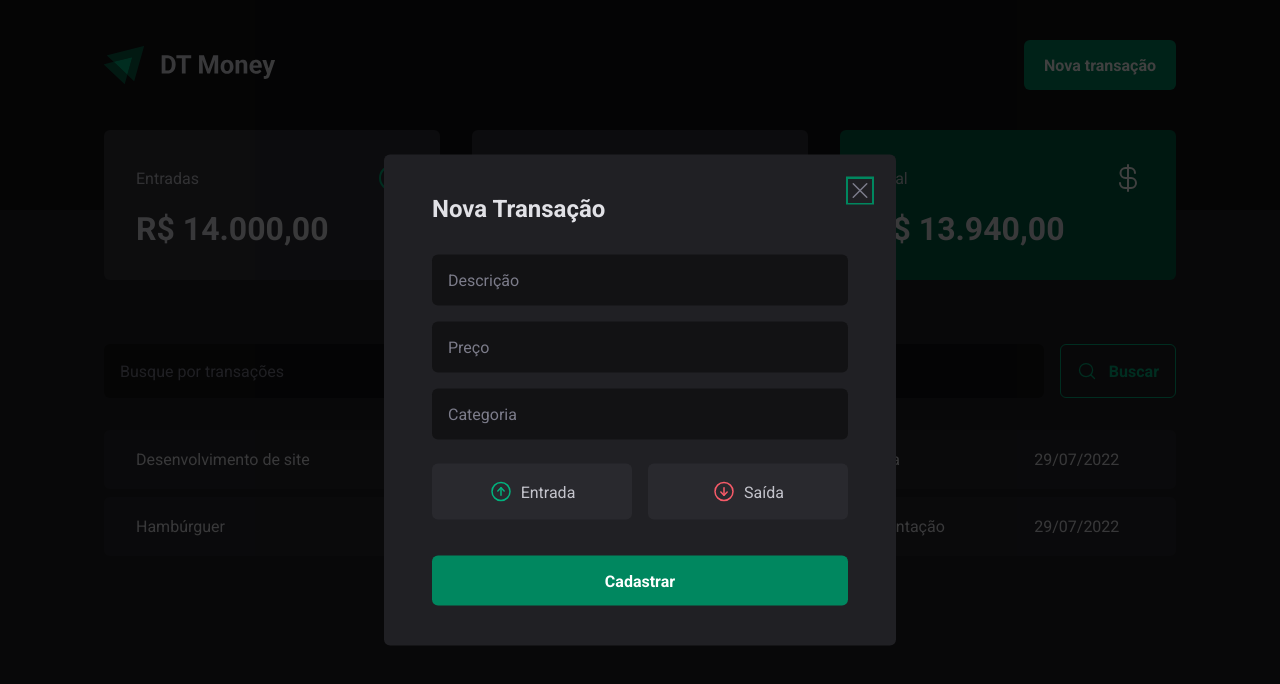
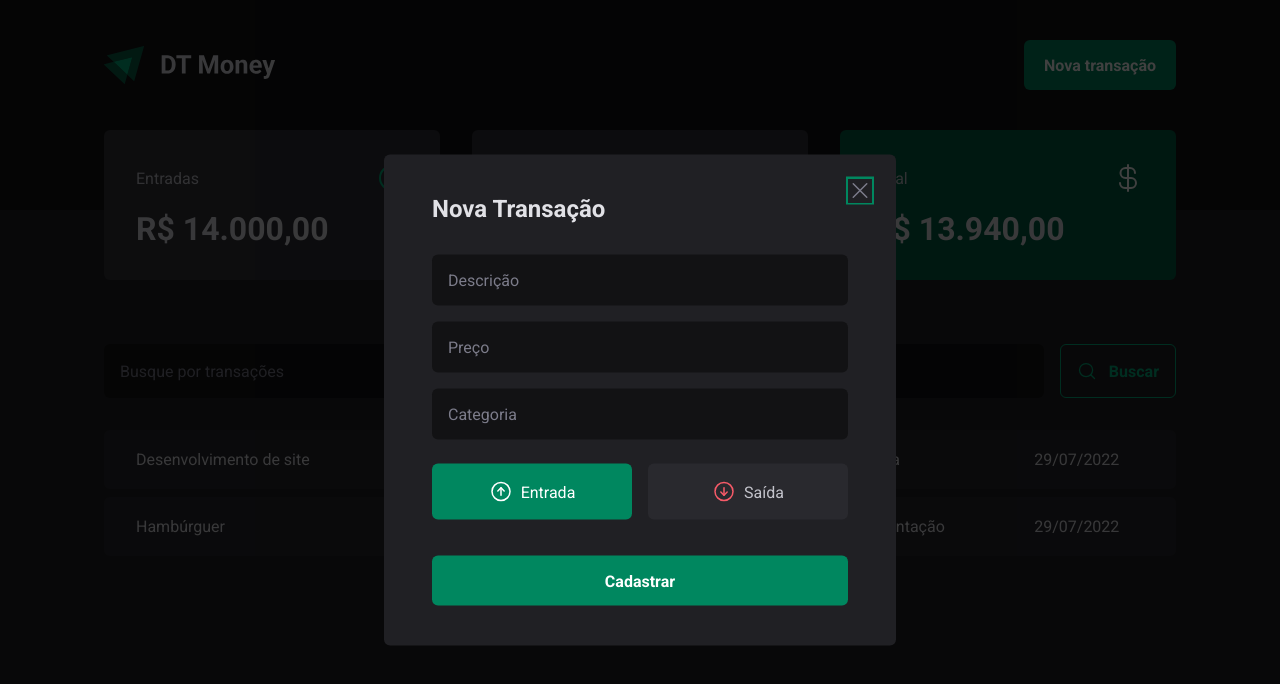
Before and after one commit to GustaGomes/FinControl, a React (Vite) app: page / in a window 1280 px wide. Both pictures are taken after a click on the button "Nova transação". Shown: the top 684 px of the page. Built offline with nearby package versions, Linux system fonts and the light colour scheme; data requests are answered from the project's data file.

Commit message:
controlled components

```diff
--- a/src/components/NewTransactionModal/index.tsx
+++ b/src/components/NewTransactionModal/index.tsx
@@ -1,7 +1,7 @@
 import { zodResolver } from "@hookform/resolvers/zod";
 import * as Dialog from "@radix-ui/react-dialog";
 import { ArrowCircleDown, ArrowCircleUp, X } from "phosphor-react";
-import { useForm } from "react-hook-form";
+import { useForm, Controller } from "react-hook-form";
 import * as z from "zod";
 import {
   CloseButton,
@@ -15,18 +15,22 @@ const newTransactionFormSchema = z.object({
   description: z.string(),
   price: z.number(),
   category: z.string(),
-  // type: z.enum(['income', 'outcome']),
+  type: z.enum(["income", "outcome"]),
 });
 
 type NewTransactionFormInputs = z.infer<typeof newTransactionFormSchema>;
 
 export function NewTransactionModal() {
   const {
+    control,
     register,
     handleSubmit,
     formState: { isSubmitting },
   } = useForm<NewTransactionFormInputs>({
     resolver: zodResolver(newTransactionFormSchema),
+    defaultValues: {
+      type: "income",
+    },
   });
 
   async function handleCreateNewTransaction(data: NewTransactionFormInputs) {
@@ -66,7 +70,15 @@ export function NewTransactionModal() {
             {...register("category")}
           />
 
-          <TransactionType>
+          <Controller
+            control={control}
+            name="type"
+            render={({ field }) => {
+              return (
+                <TransactionType
+                  onValueChange={field.onChange}
+                  value={field.value}
+                >
                   <TransactionTypeButton variant="income" value="income">
                     <ArrowCircleUp size={24} />
                     Entrada
@@ -76,6 +88,9 @@ export function NewTransactionModal() {
                     Saída
                   </TransactionTypeButton>
                 </TransactionType>
+              );
+            }}
+          />
 
           <button type="submit" disabled={isSubmitting}>
             Cadastrar
```
Lines whose indentation alone changed are shown as unchanged.
